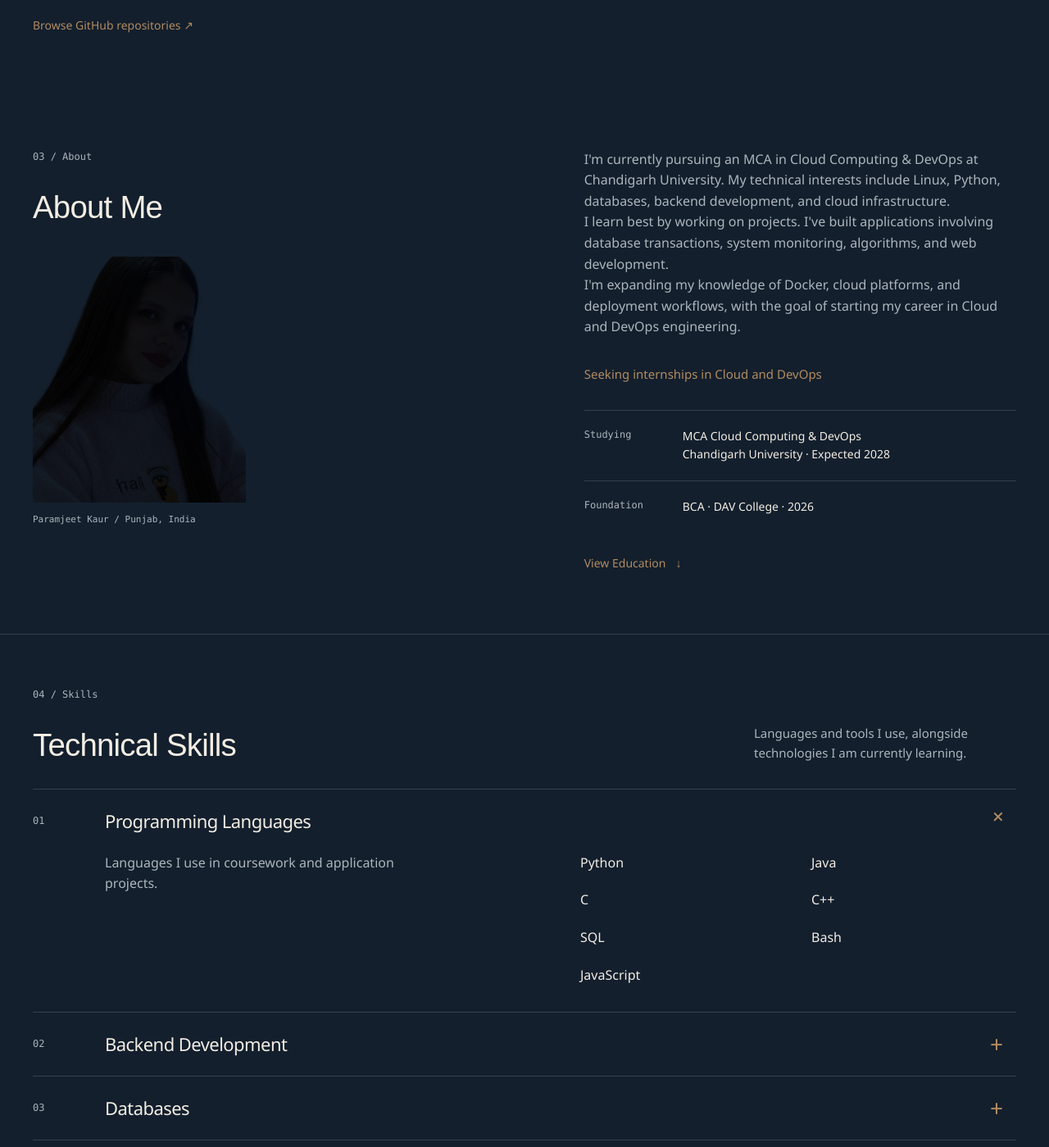
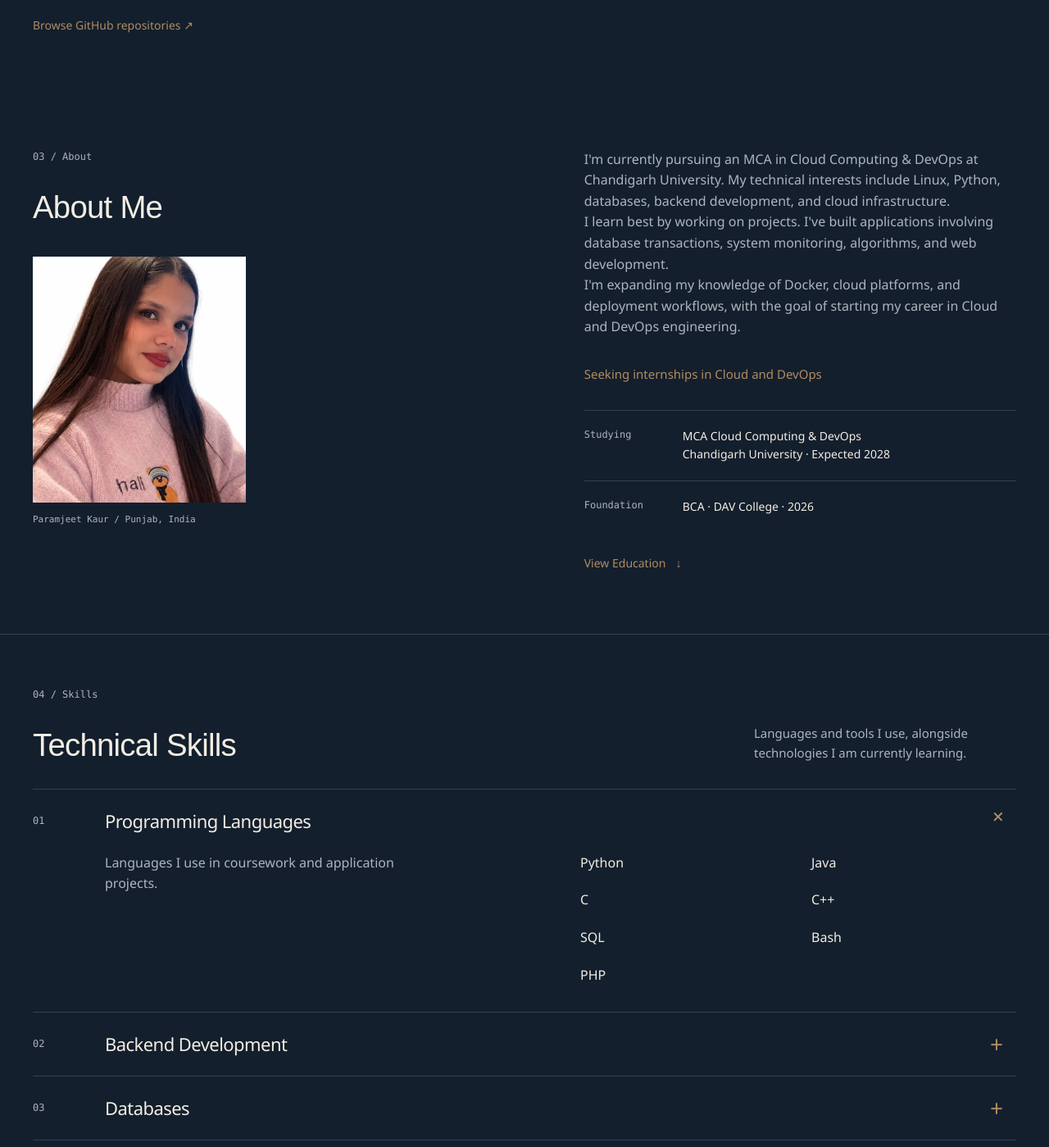
Before and after one commit to PARAMCLOUD1/-paramjeet-3d-portfolio, a React (Vite) app in the folder frontend/: page / in a window 1280 px wide. Shown: the part 3369-4768 px from the top of the page at 82% size. Built offline with nearby package versions, Linux system fonts and the light colour scheme; no server answers.

Commit message:
fix: add PHP skill and correct profile photo appearance

```diff
--- a/frontend/src/content.js
+++ b/frontend/src/content.js
@@ -57,7 +57,7 @@ export const projects = [
 ]
 
 export const skillCategories = [
-  { title: 'Programming Languages', description: 'Languages I use in coursework and application projects.', tools: ['Python', 'Java', 'C', 'C++', 'SQL', 'Bash', 'JavaScript'] },
+  { title: 'Programming Languages', description: 'Languages I use in coursework and application projects.', tools: ['Python', 'Java', 'C', 'C++', 'SQL', 'Bash', 'PHP'] },
   { title: 'Backend Development', description: 'Application logic, REST APIs, and database integration.', tools: ['Flask', 'Spring Boot', 'Hibernate', 'JDBC', 'JSP', 'Servlets', 'REST APIs'] },
   { title: 'Databases', description: 'Relational data, stored procedures, and transactions.', tools: ['Oracle', 'MySQL', 'PL/SQL', 'H2'] },
   { title: 'Linux & System Administration', description: 'Shell scripts, service checks, and system monitoring.', tools: ['Ubuntu', 'CentOS', 'Shell Scripting', 'systemd', 'System monitoring'] },
--- a/frontend/src/index.css
+++ b/frontend/src/index.css
@@ -197,7 +197,7 @@ footer a { min-height: 44px; }
 .project-row > div:first-child .eyebrow { margin: 0; }
 .about-portrait { max-width: 260px; margin: 40px 0 0; }
 .portrait-window { height: 300px; overflow: hidden; }
-.about-portrait img { display: block; position: relative; top: -5%; width: 100%; height: 110%; object-fit: cover; mix-blend-mode: multiply; }
+.about-portrait img { display: block; position: relative; top: -5%; width: 100%; height: 110%; object-fit: cover; mix-blend-mode: normal; }
 .about-portrait figcaption { font: 11px/1.6 Consolas, monospace; color: var(--text-secondary); padding-top: 12px; }
 .about-body { padding-top: 0; }
 .about .about-lead { color: var(--text-primary); font-size: clamp(18px, 2vw, 22px); line-height: 1.3; letter-spacing: -.025em; margin-bottom: 32px; }
```
